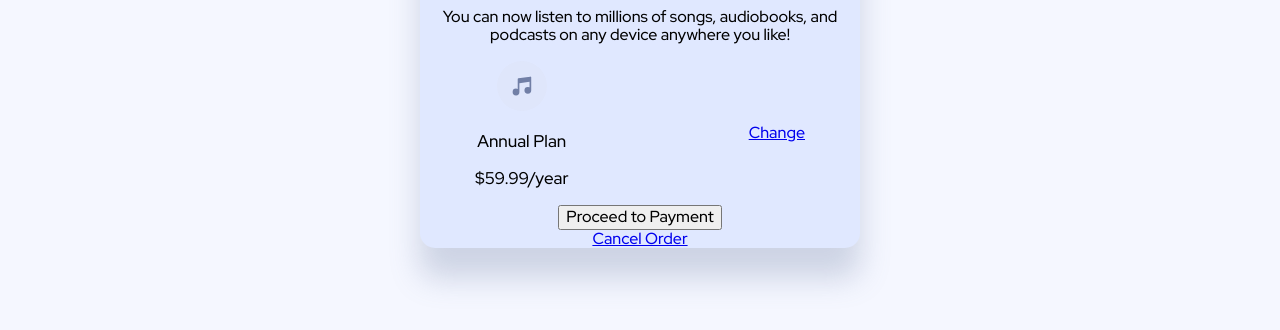
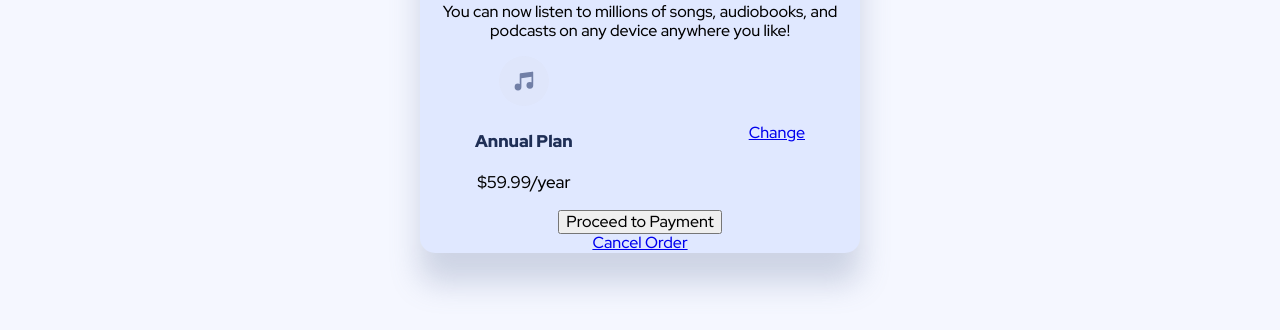
Before and after one commit to napalm-git/order-summary-component, a website: page index.html in a window 1280 px wide. Shown: the part 430-760 px from the top of the page. Drawn offline with nearby package versions, Linux system fonts and the light colour scheme.

Commit message:
style annual plan

```diff
--- a/sass/main.scss
+++ b/sass/main.scss
@@ -48,6 +48,12 @@ body {
 
     & .plan {
       font-size: 17px;
+
+      & .annual-plan {
+        color: hsl(223, 47%, 23%);
+        font-weight: 900;
+        line-height: 1.7;
+      }
     }
   }
 }
```
Also changed, not shown: sass/main.css, 1 other file.
